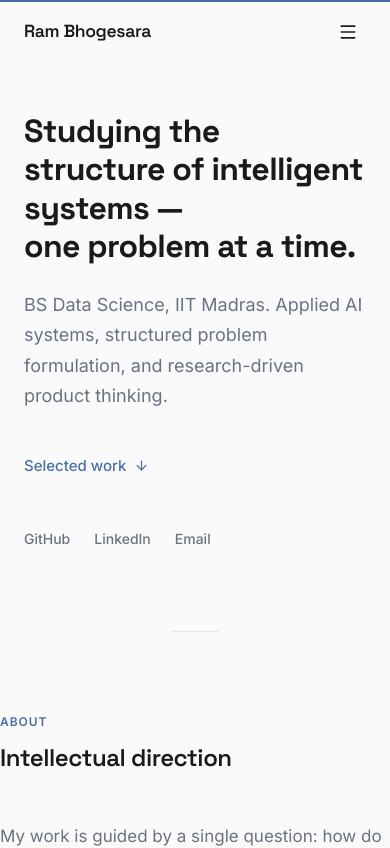
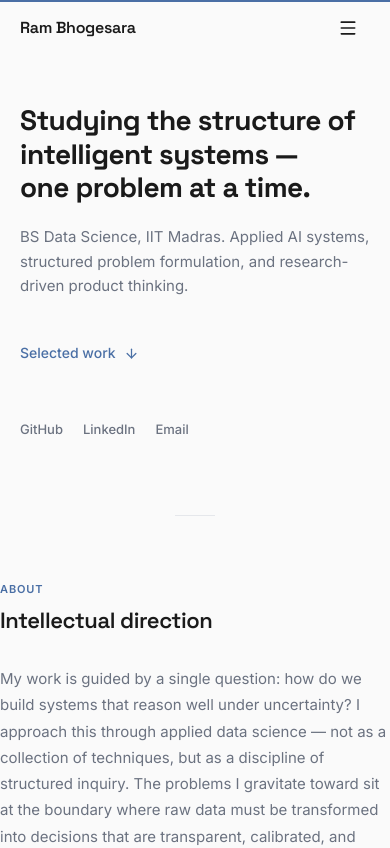
Before and after one commit to bhogesararam23/my-portfolio-website, a React (Vite) app: page / in a window 390 px wide. Shown: the top 848 px of the page. Built offline with nearby package versions, Linux system fonts and the light colour scheme.

Commit message:
Mobile-first CSS: responsive spacing, 44px tap targets, progressive typography

```diff
--- a/src/index.css
+++ b/src/index.css
@@ -2,7 +2,7 @@
 
 /* ==============================
    DESIGN SYSTEM — Minimal Research Portfolio
-   2 fonts, B/W base + steel blue accent
+   Mobile-first · 2 fonts · B/W + steel blue accent
    ============================== */
 
 :root {
@@ -11,13 +11,34 @@
     --color-text: #1A1A1A;
     --color-text-secondary: #6B7280;
     --color-accent: #4A6FA5;
-    --color-accent-light: #4A6FA515;
+    --color-accent-light: #4A6FA510;
     --color-border: #E5E7EB;
     --font-heading: 'Space Grotesk', system-ui, sans-serif;
     --font-body: 'Inter', system-ui, sans-serif;
-    --space-section: clamp(5rem, 8vw, 8rem);
     --max-width: 720px;
     --max-width-wide: 960px;
+
+    /* Mobile-first spacing */
+    --space-section: 4rem;
+    --pad-x: 1.25rem;
+
+    /* Tap target */
+    --tap-min: 44px;
+}
+
+/* Scale up spacing on larger screens */
+@media (min-width: 640px) {
+    :root {
+        --space-section: 5.5rem;
+        --pad-x: 1.5rem;
+    }
+}
+
+@media (min-width: 1024px) {
+    :root {
+        --space-section: 7rem;
+        --pad-x: 1.5rem;
+    }
 }
 
 /* Reset & Base */
@@ -33,31 +54,82 @@ html {
     scroll-behavior: smooth;
     -webkit-font-smoothing: antialiased;
     -moz-osx-font-smoothing: grayscale;
+    overflow-x: hidden;
 }
 
 body {
     font-family: var(--font-body);
-    font-size: 1rem;
+    font-size: 0.9375rem;
+    /* 15px — base for mobile */
     line-height: 1.7;
     color: var(--color-text);
     background-color: var(--color-bg);
+    overflow-x: hidden;
 }
 
-/* Typography */
-h1, h2, h3, h4 {
+@media (min-width: 640px) {
+    body {
+        font-size: 1rem;
+        /* 16px on tablet+ */
+    }
+}
+
+/* Typography — Mobile-first */
+h1,
+h2,
+h3,
+h4 {
     font-family: var(--font-heading);
-    line-height: 1.2;
+    line-height: 1.25;
     letter-spacing: -0.02em;
     color: var(--color-text);
+    word-break: break-word;
+    overflow-wrap: break-word;
 }
 
-h1 { font-size: clamp(2rem, 5vw, 3rem); font-weight: 700; }
-h2 { font-size: clamp(1.5rem, 3vw, 2rem); font-weight: 600; }
-h3 { font-size: 1.25rem; font-weight: 600; }
+h1 {
+    font-size: 1.75rem;
+    font-weight: 700;
+    line-height: 1.2;
+}
+
+h2 {
+    font-size: 1.375rem;
+    font-weight: 600;
+}
+
+h3 {
+    font-size: 1.125rem;
+    font-weight: 600;
+}
+
+@media (min-width: 640px) {
+    h1 {
+        font-size: 2.25rem;
+    }
+
+    h2 {
+        font-size: 1.625rem;
+    }
+
+    h3 {
+        font-size: 1.25rem;
+    }
+}
+
+@media (min-width: 1024px) {
+    h1 {
+        font-size: 2.75rem;
+    }
+
+    h2 {
+        font-size: 1.875rem;
+    }
+}
 
 p {
     color: var(--color-text-secondary);
-    max-width: 65ch;
+    max-width: 60ch;
 }
 
 /* Links */
@@ -84,19 +156,19 @@ a:hover {
 }
 
 /* ==============================
-   LAYOUT
+   LAYOUT — Mobile-first
    ============================== */
 
 .container {
     max-width: var(--max-width);
     margin: 0 auto;
-    padding: 0 1.5rem;
+    padding: 0 var(--pad-x);
 }
 
 .container-wide {
     max-width: var(--max-width-wide);
     margin: 0 auto;
-    padding: 0 1.5rem;
+    padding: 0 var(--pad-x);
 }
 
 .section {
@@ -104,14 +176,14 @@ a:hover {
 }
 
 .section-divider {
-    width: 48px;
+    width: 40px;
     height: 1px;
     background: var(--color-border);
     margin: 0 auto;
 }
 
 /* ==============================
-   NAVIGATION
+   NAVIGATION — Mobile-first
    ============================== */
 
 .nav {
@@ -119,7 +191,7 @@ a:hover {
     top: 0;
     width: 100%;
     z-index: 50;
-    background: rgba(250, 250, 250, 0.9);
+    background: rgba(250, 250, 250, 0.92);
     backdrop-filter: blur(12px);
     -webkit-backdrop-filter: blur(12px);
     border-bottom: 1px solid transparent;
@@ -133,38 +205,61 @@ a:hover {
 .nav-inner {
     max-width: var(--max-width-wide);
     margin: 0 auto;
-    padding: 0 1.5rem;
+    padding: 0 var(--pad-x);
     display: flex;
     justify-content: space-between;
     align-items: center;
+    height: 56px;
+    /* Compact on mobile */
+}
+
+@media (min-width: 640px) {
+    .nav-inner {
         height: 64px;
+    }
 }
 
 .nav-brand {
     font-family: var(--font-heading);
-    font-size: 1.1rem;
+    font-size: 1rem;
     font-weight: 600;
     color: var(--color-text);
     letter-spacing: -0.02em;
 }
 
+@media (min-width: 640px) {
+    .nav-brand {
+        font-size: 1.1rem;
+    }
+}
+
 .nav-links {
     display: flex;
-    gap: 0.25rem;
+    gap: 0.125rem;
 }
 
 .nav-link {
     font-family: var(--font-body);
-    font-size: 0.875rem;
+    font-size: 0.8125rem;
     font-weight: 500;
     color: var(--color-text-secondary);
-    padding: 0.5rem 1rem;
+    padding: 0.5rem 0.75rem;
     border-radius: 6px;
     border: none;
     background: none;
     cursor: pointer;
     transition: color 0.2s ease, background 0.2s ease;
-    text-transform: capitalize;
+    min-height: var(--tap-min);
+    display: inline-flex;
+    align-items: center;
+    white-space: nowrap;
+}
+
+@media (min-width: 768px) {
+    .nav-link {
+        font-size: 0.875rem;
+        padding: 0.5rem 1rem;
+    }
 }
 
 .nav-link:hover {
@@ -180,32 +275,38 @@ a:hover {
 /* Mobile menu button */
 .nav-toggle {
     display: none;
-    padding: 0.5rem;
+    padding: 0.625rem;
     border: none;
     background: none;
     cursor: pointer;
     color: var(--color-text);
+    min-width: var(--tap-min);
+    min-height: var(--tap-min);
+    align-items: center;
+    justify-content: center;
 }
 
 .nav-mobile {
     display: none;
     flex-direction: column;
-    padding: 0.5rem 0 1rem;
+    padding: 0.25rem var(--pad-x) 0.75rem;
 }
 
 .nav-mobile .nav-link {
     width: 100%;
     text-align: left;
-    padding: 0.75rem 1rem;
+    padding: 0.75rem 0.75rem;
+    min-height: var(--tap-min);
+    border-radius: 8px;
 }
 
-@media (max-width: 768px) {
+@media (max-width: 767px) {
     .nav-links {
         display: none;
     }
 
     .nav-toggle {
-        display: block;
+        display: inline-flex;
     }
 
     .nav-mobile--open {
@@ -214,23 +315,50 @@ a:hover {
 }
 
 /* ==============================
-   HERO
+   HERO — Mobile-first
    ============================== */
 
 .hero {
-    padding-top: 10rem;
+    padding-top: 6.5rem;
+    /* Clear fixed nav on mobile */
     padding-bottom: var(--space-section);
 }
 
+@media (min-width: 640px) {
+    .hero {
+        padding-top: 8rem;
+    }
+}
+
+@media (min-width: 1024px) {
+    .hero {
+        padding-top: 10rem;
+    }
+}
+
+.hero-headline {
+    margin-bottom: 1.25rem;
+}
+
+@media (min-width: 640px) {
     .hero-headline {
         margin-bottom: 1.5rem;
     }
+}
 
 .hero-sub {
-    font-size: 1.125rem;
+    font-size: 0.9375rem;
     color: var(--color-text-secondary);
+    margin-bottom: 2rem;
+    max-width: 48ch;
+    line-height: 1.65;
+}
+
+@media (min-width: 640px) {
+    .hero-sub {
+        font-size: 1.0625rem;
         margin-bottom: 2.5rem;
-    max-width: 50ch;
+    }
 }
 
 .hero-cta {
@@ -238,13 +366,14 @@ a:hover {
     align-items: center;
     gap: 0.5rem;
     font-family: var(--font-body);
-    font-size: 0.9375rem;
+    font-size: 0.875rem;
     font-weight: 500;
     color: var(--color-accent);
     border: none;
     background: none;
     cursor: pointer;
-    padding: 0;
+    padding: 0.5rem 0;
+    min-height: var(--tap-min);
     transition: gap 0.2s ease;
 }
 
@@ -254,15 +383,33 @@ a:hover {
 
 .hero-links {
     display: flex;
+    gap: 1.25rem;
+    margin-top: 2rem;
+    flex-wrap: wrap;
+}
+
+@media (min-width: 640px) {
+    .hero-links {
         gap: 1.5rem;
-    margin-top: 3rem;
+        margin-top: 2.5rem;
+    }
 }
 
 .hero-link {
-    font-size: 0.875rem;
+    font-size: 0.8125rem;
     font-weight: 500;
     color: var(--color-text-secondary);
     transition: color 0.2s ease;
+    padding: 0.25rem 0;
+    min-height: var(--tap-min);
+    display: inline-flex;
+    align-items: center;
+}
+
+@media (min-width: 640px) {
+    .hero-link {
+        font-size: 0.875rem;
+    }
 }
 
 .hero-link:hover {
@@ -275,13 +422,26 @@ a:hover {
    ============================== */
 
 .about-text {
-    font-size: 1.0625rem;
-    line-height: 1.8;
+    font-size: 0.9375rem;
+    line-height: 1.75;
     color: var(--color-text-secondary);
 }
 
-.about-text + .about-text {
+@media (min-width: 640px) {
+    .about-text {
+        font-size: 1rem;
+        line-height: 1.8;
+    }
+}
+
+.about-text+.about-text {
+    margin-top: 1rem;
+}
+
+@media (min-width: 640px) {
+    .about-text+.about-text {
         margin-top: 1.25rem;
+    }
 }
 
 /* ==============================
@@ -290,60 +450,119 @@ a:hover {
 
 .project {
     border: 1px solid var(--color-border);
-    border-radius: 12px;
-    padding: 2.5rem;
+    border-radius: 10px;
+    padding: 1.5rem;
     background: var(--color-surface);
     transition: border-color 0.3s ease;
+}
+
+@media (min-width: 640px) {
+    .project {
+        padding: 2rem;
+        border-radius: 12px;
+    }
+}
+
+@media (min-width: 1024px) {
+    .project {
+        padding: 2.5rem;
+    }
 }
 
 .project:hover {
     border-color: var(--color-accent);
 }
 
-.project + .project {
+.project+.project {
+    margin-top: 1.5rem;
+}
+
+@media (min-width: 640px) {
+    .project+.project {
         margin-top: 2rem;
+    }
 }
 
 .project-label {
-    font-size: 0.75rem;
+    font-size: 0.6875rem;
     font-weight: 600;
     text-transform: uppercase;
     letter-spacing: 0.08em;
     color: var(--color-accent);
+    margin-bottom: 0.375rem;
+}
+
+@media (min-width: 640px) {
+    .project-label {
+        font-size: 0.75rem;
         margin-bottom: 0.5rem;
+    }
 }
 
 .project-title {
+    margin-bottom: 1.25rem;
+}
+
+@media (min-width: 640px) {
+    .project-title {
         margin-bottom: 1.5rem;
+    }
 }
 
 .project-section {
+    margin-bottom: 1.25rem;
+}
+
+@media (min-width: 640px) {
+    .project-section {
         margin-bottom: 1.5rem;
+    }
 }
 
 .project-section-label {
     font-family: var(--font-heading);
-    font-size: 0.8125rem;
+    font-size: 0.75rem;
     font-weight: 600;
     text-transform: uppercase;
     letter-spacing: 0.06em;
     color: var(--color-text);
+    margin-bottom: 0.375rem;
+}
+
+@media (min-width: 640px) {
+    .project-section-label {
+        font-size: 0.8125rem;
         margin-bottom: 0.5rem;
+    }
 }
 
 .project-section p {
+    font-size: 0.875rem;
+    line-height: 1.7;
+}
+
+@media (min-width: 640px) {
+    .project-section p {
         font-size: 0.9375rem;
         line-height: 1.75;
+    }
 }
 
 .project-link {
     display: inline-flex;
     align-items: center;
     gap: 0.375rem;
-    font-size: 0.875rem;
+    font-size: 0.8125rem;
     font-weight: 500;
     color: var(--color-accent);
-    margin-top: 0.5rem;
+    min-height: var(--tap-min);
+    padding: 0.25rem 0;
+}
+
+@media (min-width: 640px) {
+    .project-link {
+        font-size: 0.875rem;
+    }
 }
 
 .project-link:hover {
@@ -351,17 +570,30 @@ a:hover {
 }
 
 /* ==============================
-   RESEARCH DIRECTION
+   RESEARCH / FOCUS
    ============================== */
 
 .research-text {
-    font-size: 1.0625rem;
-    line-height: 1.8;
+    font-size: 0.9375rem;
+    line-height: 1.75;
     color: var(--color-text-secondary);
 }
 
-.research-text + .research-text {
+@media (min-width: 640px) {
+    .research-text {
+        font-size: 1rem;
+        line-height: 1.8;
+    }
+}
+
+.research-text+.research-text {
+    margin-top: 1rem;
+}
+
+@media (min-width: 640px) {
+    .research-text+.research-text {
         margin-top: 1.25rem;
+    }
 }
 
 /* ==============================
@@ -373,8 +605,14 @@ a:hover {
 }
 
 .cert-item {
+    padding: 1rem 0;
+    border-bottom: 1px solid var(--color-border);
+}
+
+@media (min-width: 640px) {
+    .cert-item {
         padding: 1.25rem 0;
-    border-bottom: 1px solid var(--color-border);
+    }
 }
 
 .cert-item:last-child {
@@ -383,25 +621,41 @@ a:hover {
 
 .cert-name {
     font-family: var(--font-heading);
+    font-size: 0.9375rem;
     font-weight: 600;
     color: var(--color-text);
     margin-bottom: 0.25rem;
+    line-height: 1.4;
+}
+
+@media (min-width: 640px) {
+    .cert-name {
+        font-size: 1rem;
+    }
 }
 
 .cert-detail {
+    font-size: 0.8125rem;
+    color: var(--color-text-secondary);
+    line-height: 1.6;
+}
+
+@media (min-width: 640px) {
+    .cert-detail {
         font-size: 0.875rem;
-    color: var(--color-text-secondary);
+    }
 }
 
 .cert-badge {
     display: inline-block;
-    font-size: 0.75rem;
+    font-size: 0.6875rem;
     font-weight: 500;
     color: var(--color-accent);
     background: var(--color-accent-light);
     padding: 0.125rem 0.5rem;
     border-radius: 4px;
-    margin-left: 0.5rem;
+    margin-left: 0.375rem;
+    vertical-align: middle;
 }
 
 /* ==============================
@@ -409,25 +663,41 @@ a:hover {
    ============================== */
 
 .contact-text {
-    font-size: 1.0625rem;
+    font-size: 0.9375rem;
     color: var(--color-text-secondary);
+    margin-bottom: 1.5rem;
+}
+
+@media (min-width: 640px) {
+    .contact-text {
+        font-size: 1rem;
         margin-bottom: 2rem;
+    }
 }
 
 .contact-links {
     display: flex;
+    flex-direction: column;
+    gap: 0.75rem;
+}
+
+@media (min-width: 640px) {
+    .contact-links {
+        flex-direction: row;
         gap: 2rem;
-    flex-wrap: wrap;
+    }
 }
 
 .contact-link {
-    font-size: 0.9375rem;
+    font-size: 0.875rem;
     font-weight: 500;
     color: var(--color-text);
     display: inline-flex;
     align-items: center;
     gap: 0.5rem;
     transition: color 0.2s ease;
+    min-height: var(--tap-min);
+    padding: 0.25rem 0;
 }
 
 .contact-link:hover {
@@ -440,12 +710,18 @@ a:hover {
    ============================== */
 
 .footer {
-    padding: 3rem 0;
+    padding: 2.5rem 0;
     border-top: 1px solid var(--color-border);
 }
 
+@media (min-width: 640px) {
+    .footer {
+        padding: 3rem 0;
+    }
+}
+
 .footer-text {
-    font-size: 0.8125rem;
+    font-size: 0.75rem;
     color: var(--color-text-secondary);
     text-align: center;
 }
@@ -456,10 +732,10 @@ a:hover {
 
 .back-to-top {
     position: fixed;
-    bottom: 2rem;
-    right: 2rem;
-    width: 40px;
-    height: 40px;
+    bottom: 1.25rem;
+    right: 1.25rem;
+    width: var(--tap-min);
+    height: var(--tap-min);
     display: flex;
     align-items: center;
     justify-content: center;
@@ -472,6 +748,13 @@ a:hover {
     transition: border-color 0.2s ease, color 0.2s ease;
 }
 
+@media (min-width: 640px) {
+    .back-to-top {
+        bottom: 2rem;
+        right: 2rem;
+    }
+}
+
 .back-to-top:hover {
     border-color: var(--color-text);
     color: var(--color-text);
@@ -482,16 +765,35 @@ a:hover {
    ============================== */
 
 .section-header {
+    margin-bottom: 2rem;
+}
+
+@media (min-width: 640px) {
+    .section-header {
+        margin-bottom: 2.5rem;
+    }
+}
+
+@media (min-width: 1024px) {
+    .section-header {
         margin-bottom: 3rem;
+    }
 }
 
 .section-label {
-    font-size: 0.75rem;
+    font-size: 0.6875rem;
     font-weight: 600;
     text-transform: uppercase;
     letter-spacing: 0.08em;
     color: var(--color-accent);
+    margin-bottom: 0.5rem;
+}
+
+@media (min-width: 640px) {
+    .section-label {
+        font-size: 0.75rem;
         margin-bottom: 0.75rem;
+    }
 }
 
 /* ==============================
@@ -514,29 +816,16 @@ a:hover {
    ============================== */
 
 @media (prefers-reduced-motion: reduce) {
-    *, *::before, *::after {
+
+    *,
+    *::before,
+    *::after {
         animation-duration: 0.01ms !important;
         animation-iteration-count: 1 !important;
         transition-duration: 0.01ms !important;
     }
-    html { scroll-behavior: auto; }
-}
 
-/* ==============================
-   MOBILE ADJUSTMENTS
-   ============================== */
-
-@media (max-width: 640px) {
-    .project {
-        padding: 1.75rem;
-    }
-
-    .hero {
-        padding-top: 7rem;
-    }
-
-    .contact-links {
-        flex-direction: column;
-        gap: 1rem;
+    html {
+        scroll-behavior: auto;
     }
 }
```
Lines whose indentation alone changed are shown as unchanged.
